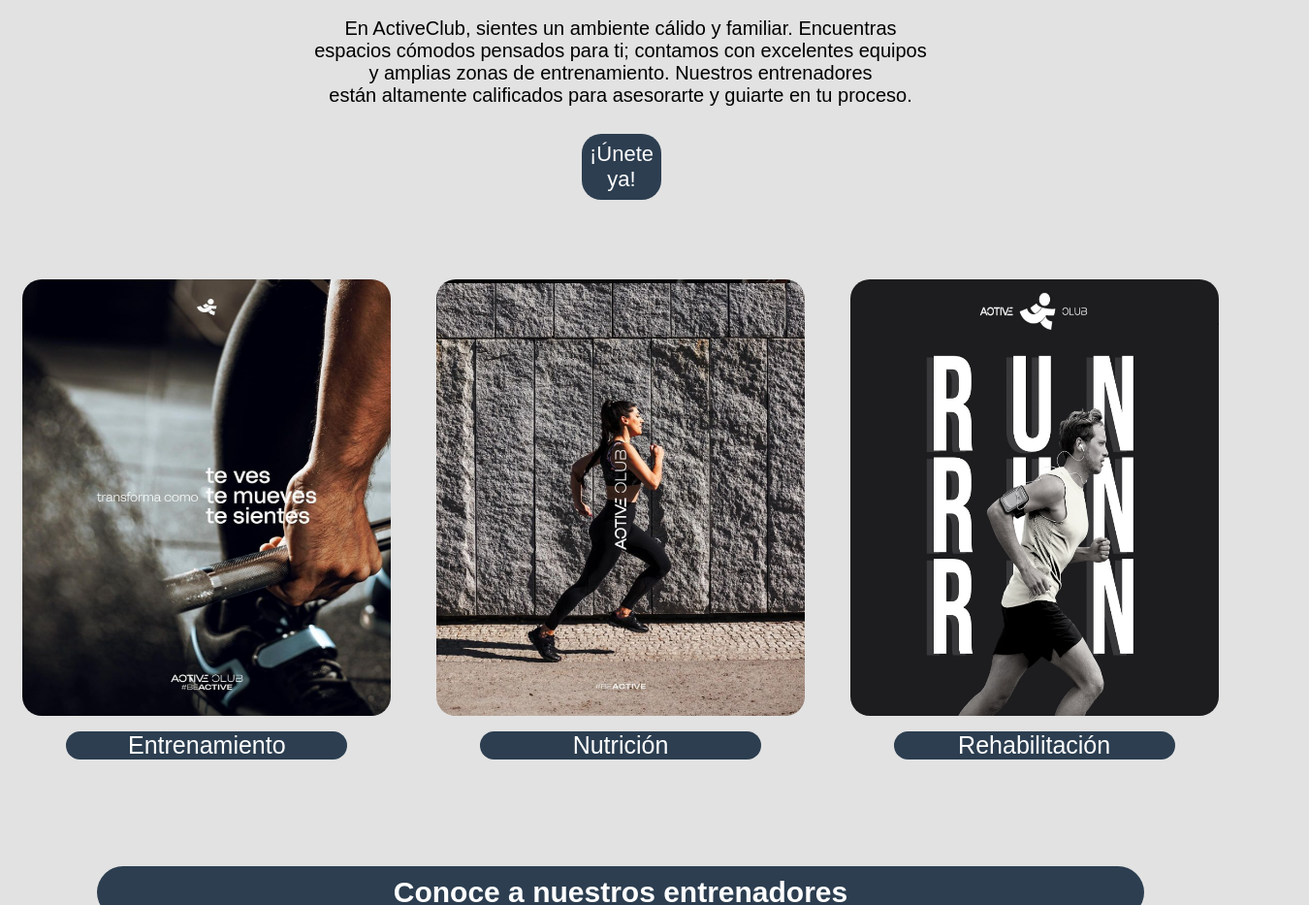
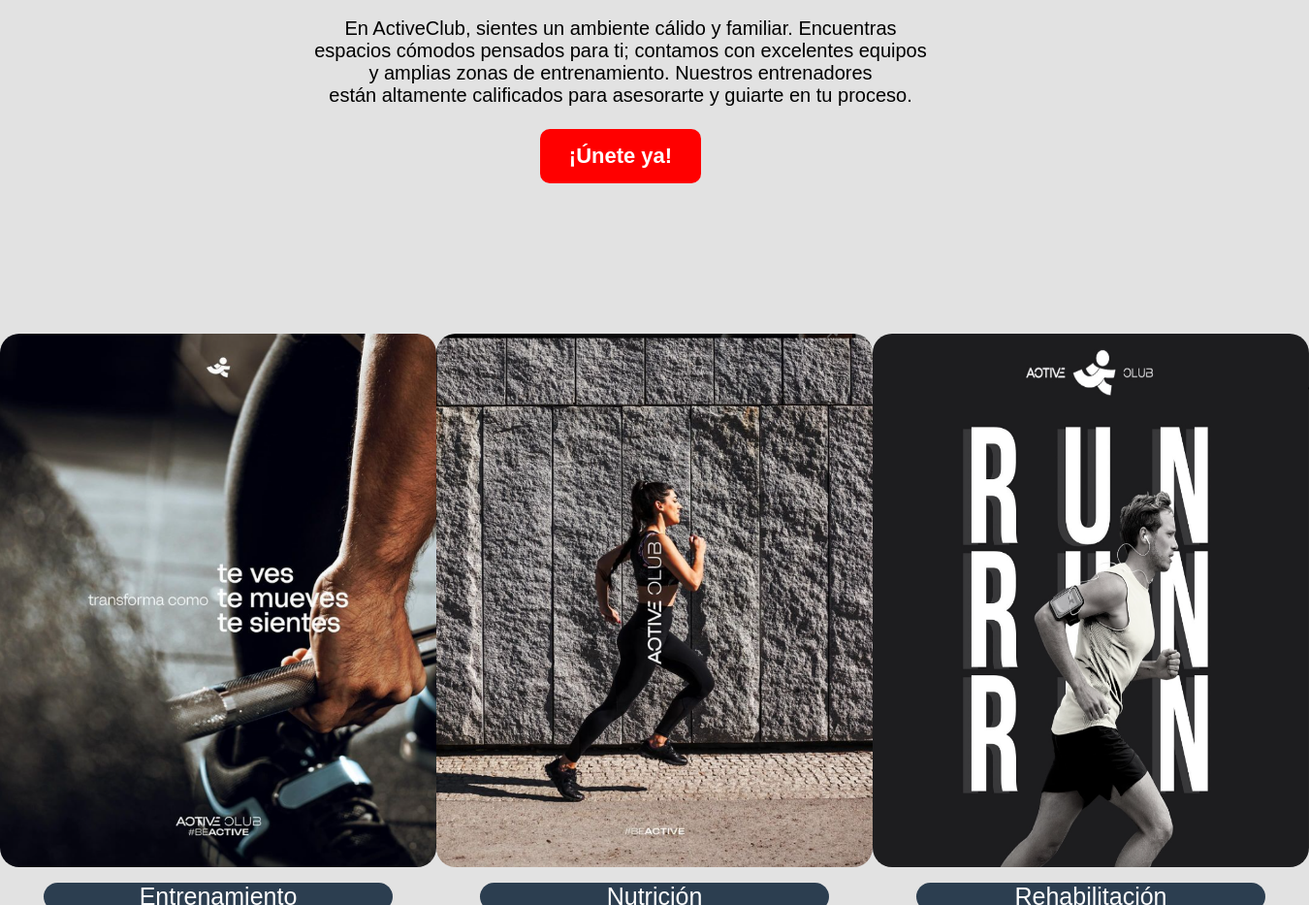
Before and after one commit to CarlosQuiroz25/activeClubProyect, a website: page views/index.html in a window 1280 px wide. Shown: the part 880-1813 px from the top of the page at 97% size, 1350 px wide, since content can reach past the window. Drawn offline with Linux system fonts and the light colour scheme.

Commit message:
act_julian

```diff
--- a/public/css/styles3.css
+++ b/public/css/styles3.css
@@ -128,20 +128,18 @@ body {
   background-color: #ff5722;
 }
 
-.btn-about p{
-  color: white;
-  background-color: #2c3e50;
-  border-radius: 20px;
-  margin: 5px 600px;
-  padding: 8px;
-  text-align: center;
-  position: absolute;
-  justify-content: center;
-}
-
-.btn-about p:hover{
-  background-color: #ff5722;
-}
+.btn-about {
+    display: inline-block;
+    padding: 15px 30px; /* Espaciado interno */
+    font-size: 1rem; /* Tamaño de la fuente */
+    font-weight: bold; /* Negrita */
+    text-align: center; /* Centrado del texto */
+    text-decoration: none; /* Sin subrayado */
+    color: #fff; /* Color del texto */
+    background-color: #ff0000; /* Fondo naranja */
+    border-radius: 10px; /* Bordes redondeados */
+    transition: all 0.3s ease; /* Transición suave */
+  }
 
 h2 {
   background-color: #2c3e50;
@@ -172,8 +170,8 @@ h2 {
 }
 
 .feature img {
-    width: 380px;
-    height: 450px;
+    width: 450px;
+    height: 550px;
     margin-bottom: 10px;
     border-radius: 20px;
     margin-top: 15px;
```
